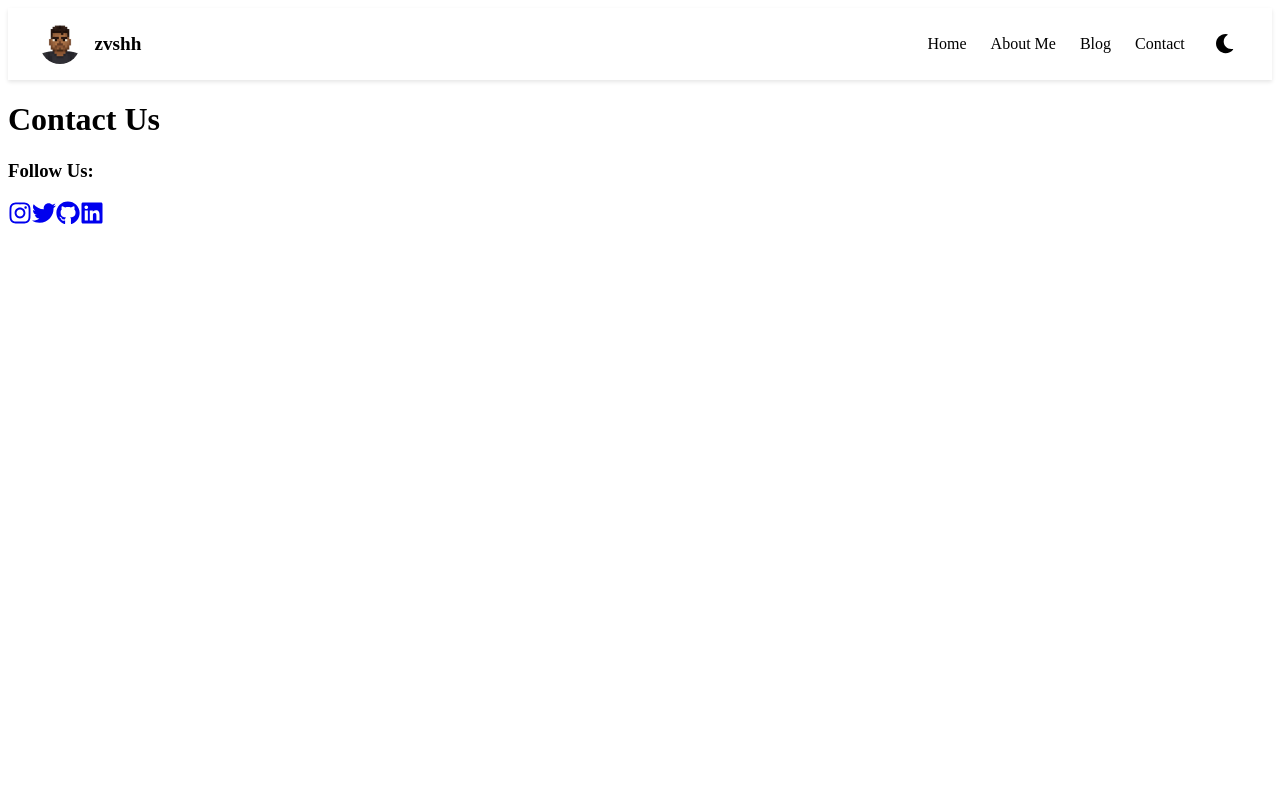
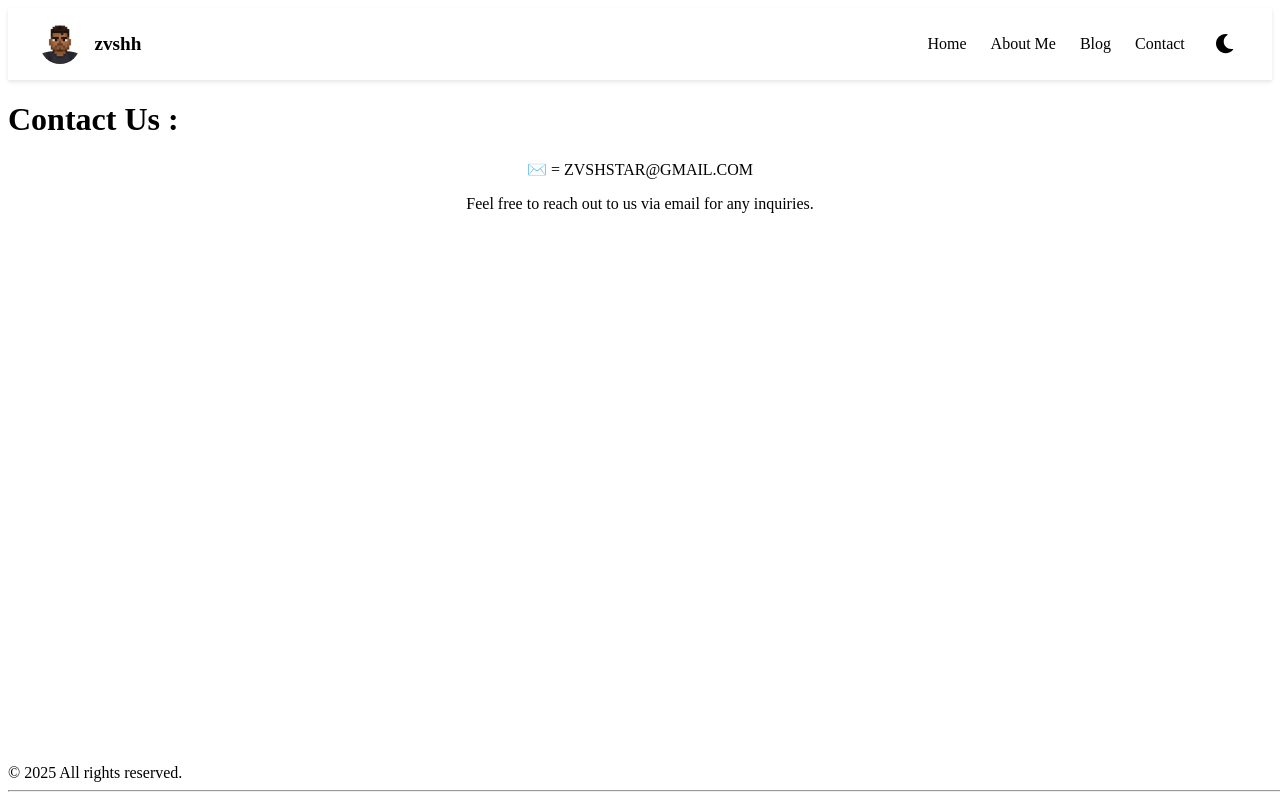
Before and after one commit to Mustafa15903/my-Blog-z, a React (Create React App) app: page /contact in a window 1280 px wide. Built offline with nearby package versions, Linux system fonts and the light colour scheme.

Commit message:
about edit

```diff
--- a/src/pages/Contact.jsx
+++ b/src/pages/Contact.jsx
@@ -1,56 +1,30 @@
 import React from 'react';
-import { FaInstagram, FaTwitter, FaLinkedin } from 'react-icons/fa';
-import { FaGithub } from 'react-icons/fa';
+import { FaEnvelope } from 'react-icons/fa';
 
 function Contact() {
-  const socialMedia = [
-    {
-      icon: <FaInstagram size={24} />,
-      url: "https://www.instagram.com",
-      color: "text-pink-600 hover:text-pink-700",
-      label: "Instagram"
-    },
-    {
-      icon: <FaTwitter size={24} />,
-      url: "https://twitter.com/",
-      color: "text-blue-400 hover:text-blue-500",
-      label: "Twitter"
-    },
-    {
-      icon: <FaGithub size={24} />,
-      url: "https://github.com",
-      color: "text-gray-800 hover:text-black",
-      label: "GitHub"
-    },
-    {
-      icon: <FaLinkedin size={24} />,
-      url: "https://linkedin.com/",
-      color: "text-blue-600 hover:text-blue-700",
-      label: "LinkedIn"
-    }
-  ];
+  return (
+    <div className="min-h-screen flex flex-col items-center justify-center p-6 bg-gray-50">
+      <div className="max-w-md w-full bg-white rounded-lg shadow-md p-8 text-center">
+        <h1 className="text-3xl font-bold mb-8 text-gray-800">Contact Us :</h1>
 
-  return (
-    <div className="max-w-md mx-auto p-6 text-center">
-      <h1 className="text-2xl font-bold mb-6">Contact Us</h1>
+        <div className="flex flex-col items-center space-y-6">
+          <div className="bg-gray-100 p-6 rounded-lg w-full max-w-xs">
+            <div className="flex items-center justify-center space-x-3" style={{ marginBottom: '1rem' , textAlign : 'center'}}>
 
-      <div className="mb-8">
-        <h3 className="text-lg mb-4">Follow Us:</h3>
-        <div className="flex justify-center space-x-6">
-          {socialMedia.map((item, index) => (
-            <a
-              key={index}
-              href={item.url}
-              target="_blank"
-              rel="noopener noreferrer"
-              className={`${item.color} transition-colors duration-300`}
-              aria-label={item.label}
-            >
-              {item.icon}
-            </a>
-          ))}
+              <span className="text-gray-700 mt-4"> ✉️ = ZVSHSTAR@GMAIL.COM</span>
+            </div>
+          </div>
+
+          <p className="text-gray-500 mt-4" style={{ textAlign: 'center' , ':hover': { color: 'blue' } }}>
+            Feel free to reach out to us via email for any inquiries.
+          </p>
         </div>
       </div>
+
+      <footer className="mt-8 text-gray-500 text-sm  " style={{ alignItems: 'end', justifyContent: 'end' , textAlign: 'revert-layer' , position: 'fixed' , bottom: '0', width: '100%' }}>
+        © {new Date().getFullYear()} All rights reserved.
+        <hr />
+      </footer>
     </div>
   );
 }
```
